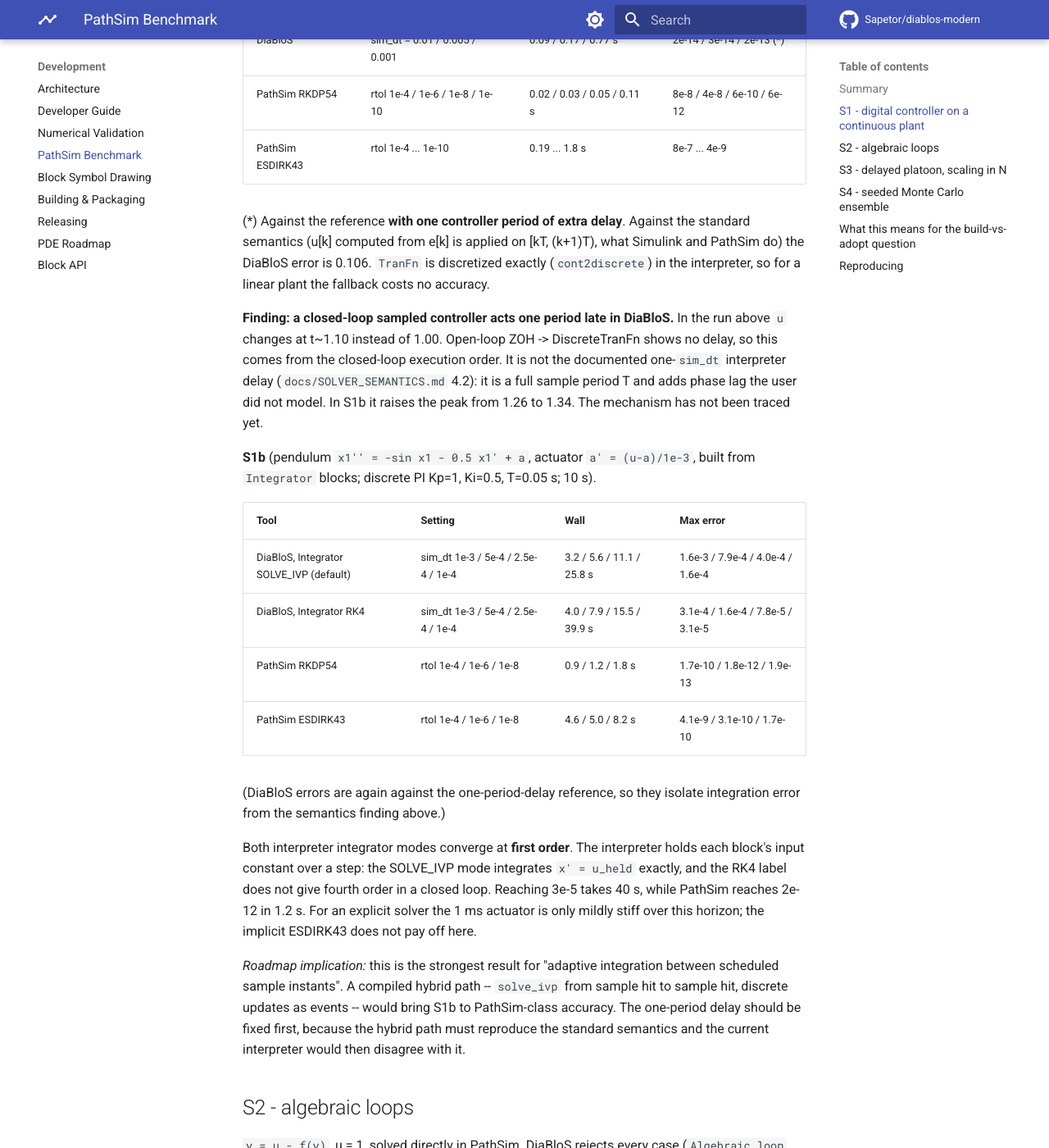
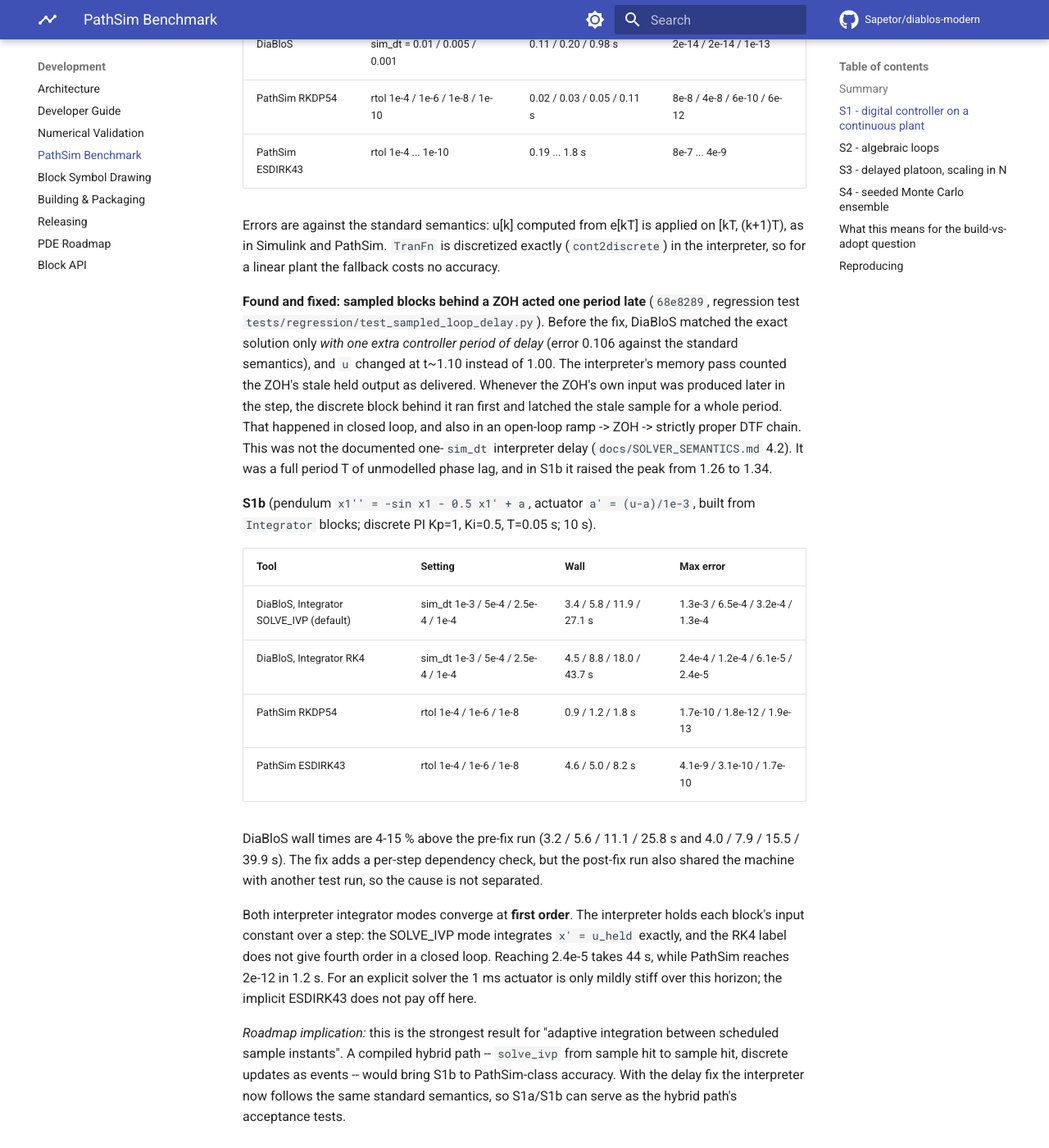
Before and after one commit to Sapetor/diablos-modern, an MkDocs documentation site: the page built from docs/BENCHMARK_PATHSIM.md, in a window 1280 px wide and 1400 px high, scrolled down 1324 px. Shown: the whole window at 82% size. Built offline with MkDocs 1.6.1 and Material for MkDocs 9.7.7, drawn with Linux system fonts in a browser that asks for light colours; comment, search, counter and statistics services are not loaded; some of the changed text lies outside the part shown.

Commit message:
docs(bench): re-measure S1 after the sampling-delay fix
Co-Authored-By: Claude Opus 5.5 <noreply@anthropic.com>

```diff
--- a/docs/BENCHMARK_PATHSIM.md
+++ b/docs/BENCHMARK_PATHSIM.md
@@ -1,6 +1,7 @@
 # DiaBloS vs PathSim: head-to-head benchmark
 
-Measured 2026-10-10 on DiaBloS `b21f236`, PathSim 0.27.0 (MIT), numpy 2.5.3,
+Measured 2026-10-10 on DiaBloS `b21f236` (S1 re-measured on `120b182`, after
+the sampling-delay fix in `68e8289`), PathSim 0.27.0 (MIT), numpy 2.5.3,
 scipy 1.18.1, Python 3.12.3, AMD Ryzen 7 9800X3D under WSL2. Harness:
 `scripts/benchmarks/pathsim/` (one script per scenario, raw results in
 `out/*.json`). Timings are the median of 5 runs (3 for S3) after one warm-up
@@ -15,8 +16,8 @@ either tool, and the reference is evaluated at each tool's own output times.
 
 | Scenario | DiaBloS | PathSim | Takeaway |
 |---|---|---|---|
-| S1a linear plant + digital PI | exact (2e-14), 0.09 s, interpreter | 6e-12 at 0.1 s (RKDP54) | Fallback costs nothing for linear plants, **but DiaBloS applies the control one sample late** |
-| S1b nonlinear stiff plant + digital PI | **1st order**: 1.6e-3 (3.2 s) ... 3e-5 (40 s) | 1.7e-10 at 0.9 s; 1.9e-13 at 1.8 s | The interpreter fallback is the real accuracy gap |
+| S1a linear plant + digital PI | exact (2e-14), 0.1 s, interpreter | 6e-12 at 0.1 s (RKDP54) | Fallback costs nothing for linear plants. A one-period control delay found here is fixed (`68e8289`) |
+| S1b nonlinear stiff plant + digital PI | **1st order**: 1.3e-3 (3.4 s) ... 2.4e-5 (44 s) | 1.7e-10 at 0.9 s; 1.9e-13 at 1.8 s | The interpreter fallback is the real accuracy gap |
 | S2 algebraic loop | rejected; delay workaround diverges or is wrong unless the loop contracts | solved to 3e-13, 2 ms | Genuine capability gap |
 | S3 delayed platoon, N=50 | 1.8e-2 at 16 s | 2.0e-3 at 11 s; 2.4e-5 at 109 s | Mixed at N<=10; PathSim faster and more accurate at N>=20 |
 | S4 50-run seeded ensemble | 163 ms/run, bitwise reproducible | 164 ms/run (RK4, same dt), bitwise reproducible | Parity at matched settings |
@@ -32,50 +33,56 @@ sampling grid, so "sample before or after the step" is not a factor.
 
 | Tool | Setting | Wall | Max error |
 |---|---|---|---|
-| DiaBloS | sim_dt = 0.01 / 0.005 / 0.001 | 0.09 / 0.17 / 0.77 s | 2e-14 / 3e-14 / 2e-13 (*) |
+| DiaBloS | sim_dt = 0.01 / 0.005 / 0.001 | 0.11 / 0.20 / 0.98 s | 2e-14 / 2e-14 / 1e-13 |
 | PathSim RKDP54 | rtol 1e-4 / 1e-6 / 1e-8 / 1e-10 | 0.02 / 0.03 / 0.05 / 0.11 s | 8e-8 / 4e-8 / 6e-10 / 6e-12 |
 | PathSim ESDIRK43 | rtol 1e-4 ... 1e-10 | 0.19 ... 1.8 s | 8e-7 ... 4e-9 |
 
-(*) Against the reference **with one controller period of extra delay**.
-Against the standard semantics (u[k] computed from e[k] is applied on
-[kT, (k+1)T), what Simulink and PathSim do) the DiaBloS error is 0.106.
-`TranFn` is discretized exactly (`cont2discrete`) in the interpreter, so for
-a linear plant the fallback costs no accuracy.
+Errors are against the standard semantics: u[k] computed from e[kT] is
+applied on [kT, (k+1)T), as in Simulink and PathSim. `TranFn` is discretized
+exactly (`cont2discrete`) in the interpreter, so for a linear plant the
+fallback costs no accuracy.
 
-**Finding: a closed-loop sampled controller acts one period late in DiaBloS.**
-In the run above `u` changes at t~1.10 instead of 1.00. Open-loop
-ZOH -> DiscreteTranFn shows no delay, so this comes from the closed-loop
-execution order. It is not the documented one-`sim_dt` interpreter delay
-(`docs/SOLVER_SEMANTICS.md` 4.2): it is a full sample period T and adds
-phase lag the user did not model. In S1b it raises the peak from 1.26 to
-1.34. The mechanism has not been traced yet.
+**Found and fixed: sampled blocks behind a ZOH acted one period late**
+(`68e8289`, regression test `tests/regression/test_sampled_loop_delay.py`).
+Before the fix, DiaBloS matched the exact solution only *with one extra
+controller period of delay* (error 0.106 against the standard semantics), and
+`u` changed at t~1.10 instead of 1.00. The interpreter's memory pass counted
+the ZOH's stale held output as delivered. Whenever the ZOH's own input was
+produced later in the step, the discrete block behind it ran first and
+latched the stale sample for a whole period. That happened in closed loop,
+and also in an open-loop ramp -> ZOH -> strictly proper DTF chain. This was
+not the documented one-`sim_dt` interpreter delay (`docs/SOLVER_SEMANTICS.md`
+4.2). It was a full period T of unmodelled phase lag, and in S1b it raised
+the peak from 1.26 to 1.34.
 
 **S1b** (pendulum `x1'' = -sin x1 - 0.5 x1' + a`, actuator `a' = (u-a)/1e-3`,
 built from `Integrator` blocks; discrete PI Kp=1, Ki=0.5, T=0.05 s; 10 s).
 
 | Tool | Setting | Wall | Max error |
 |---|---|---|---|
-| DiaBloS, Integrator SOLVE_IVP (default) | sim_dt 1e-3 / 5e-4 / 2.5e-4 / 1e-4 | 3.2 / 5.6 / 11.1 / 25.8 s | 1.6e-3 / 7.9e-4 / 4.0e-4 / 1.6e-4 |
-| DiaBloS, Integrator RK4 | sim_dt 1e-3 / 5e-4 / 2.5e-4 / 1e-4 | 4.0 / 7.9 / 15.5 / 39.9 s | 3.1e-4 / 1.6e-4 / 7.8e-5 / 3.1e-5 |
+| DiaBloS, Integrator SOLVE_IVP (default) | sim_dt 1e-3 / 5e-4 / 2.5e-4 / 1e-4 | 3.4 / 5.8 / 11.9 / 27.1 s | 1.3e-3 / 6.5e-4 / 3.2e-4 / 1.3e-4 |
+| DiaBloS, Integrator RK4 | sim_dt 1e-3 / 5e-4 / 2.5e-4 / 1e-4 | 4.5 / 8.8 / 18.0 / 43.7 s | 2.4e-4 / 1.2e-4 / 6.1e-5 / 2.4e-5 |
 | PathSim RKDP54 | rtol 1e-4 / 1e-6 / 1e-8 | 0.9 / 1.2 / 1.8 s | 1.7e-10 / 1.8e-12 / 1.9e-13 |
 | PathSim ESDIRK43 | rtol 1e-4 / 1e-6 / 1e-8 | 4.6 / 5.0 / 8.2 s | 4.1e-9 / 3.1e-10 / 1.7e-10 |
 
-(DiaBloS errors are again against the one-period-delay reference, so they
-isolate integration error from the semantics finding above.)
+DiaBloS wall times are 4-15 % above the pre-fix run (3.2 / 5.6 / 11.1 /
+25.8 s and 4.0 / 7.9 / 15.5 / 39.9 s). The fix adds a per-step dependency
+check, but the post-fix run also shared the machine with another test run,
+so the cause is not separated.
 
 Both interpreter integrator modes converge at **first order**. The
 interpreter holds each block's input constant over a step: the SOLVE_IVP mode
 integrates `x' = u_held` exactly, and the RK4 label does not give fourth
-order in a closed loop. Reaching 3e-5 takes 40 s, while PathSim reaches 2e-12
-in 1.2 s. For an explicit solver the 1 ms actuator is only mildly stiff over
+order in a closed loop. Reaching 2.4e-5 takes 44 s, while PathSim reaches
+2e-12 in 1.2 s. For an explicit solver the 1 ms actuator is only mildly stiff over
 this horizon; the implicit ESDIRK43 does not pay off here.
 
 *Roadmap implication:* this is the strongest result for "adaptive integration
 between scheduled sample instants". A compiled hybrid path -- `solve_ivp`
 from sample hit to sample hit, discrete updates as events -- would bring
-S1b to PathSim-class accuracy. The one-period delay should be fixed first,
-because the hybrid path must reproduce the standard semantics and the current
-interpreter would then disagree with it.
+S1b to PathSim-class accuracy. With the delay fix the interpreter now
+follows the same standard semantics, so S1a/S1b can serve as the hybrid
+path's acceptance tests.
 
 ## S2 - algebraic loops
 
@@ -160,12 +167,12 @@ gives it as a menu action with ensemble plots.
   fallback is exact (S1a), and seeded ensembles are already on par in cost
   and reproducibility (S4). Delayed multi-agent models (S3) trade off at
   small N and favour PathSim at N >= 20, without the decisive gap of S1b.
-- New and more urgent than either: the **one-period closed-loop sampling
-  delay** (S1). It silently changes every digital-control result DiaBloS
-  produces and should be fixed before any engine rework.
-- Suggested order: (1) fix the sampling delay and add a regression test
-  against the S1a exact reference; (2) hybrid compiled path; (3) algebraic
-  loop solver. A PathSim backend adapter would get (2) and (3) at once. The
+- New and more urgent than either: a **one-period sampling delay** behind
+  every ZOH (S1), which silently changed digital-control results. It is
+  fixed in `68e8289`, with a regression test against the S1a exact
+  reference.
+- Suggested order from here: (1) hybrid compiled path; (2) algebraic loop
+  solver. A PathSim backend adapter would get both at once. The
   S1/S2 scripts here are the acceptance tests for any of these routes.
 
 ## Reproducing
```
Also changed, not shown: tasks/todo.md (+6 -10 lines), 1 other file.
